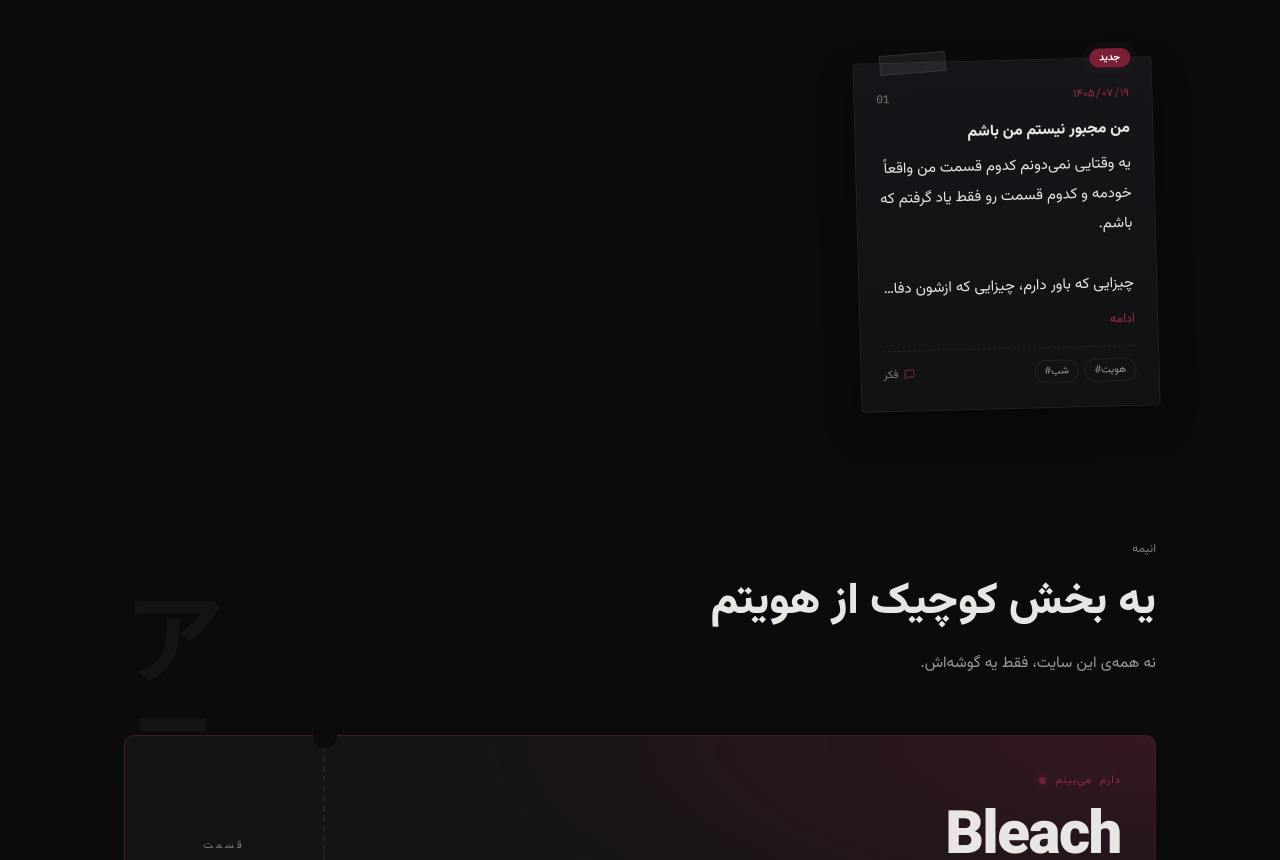
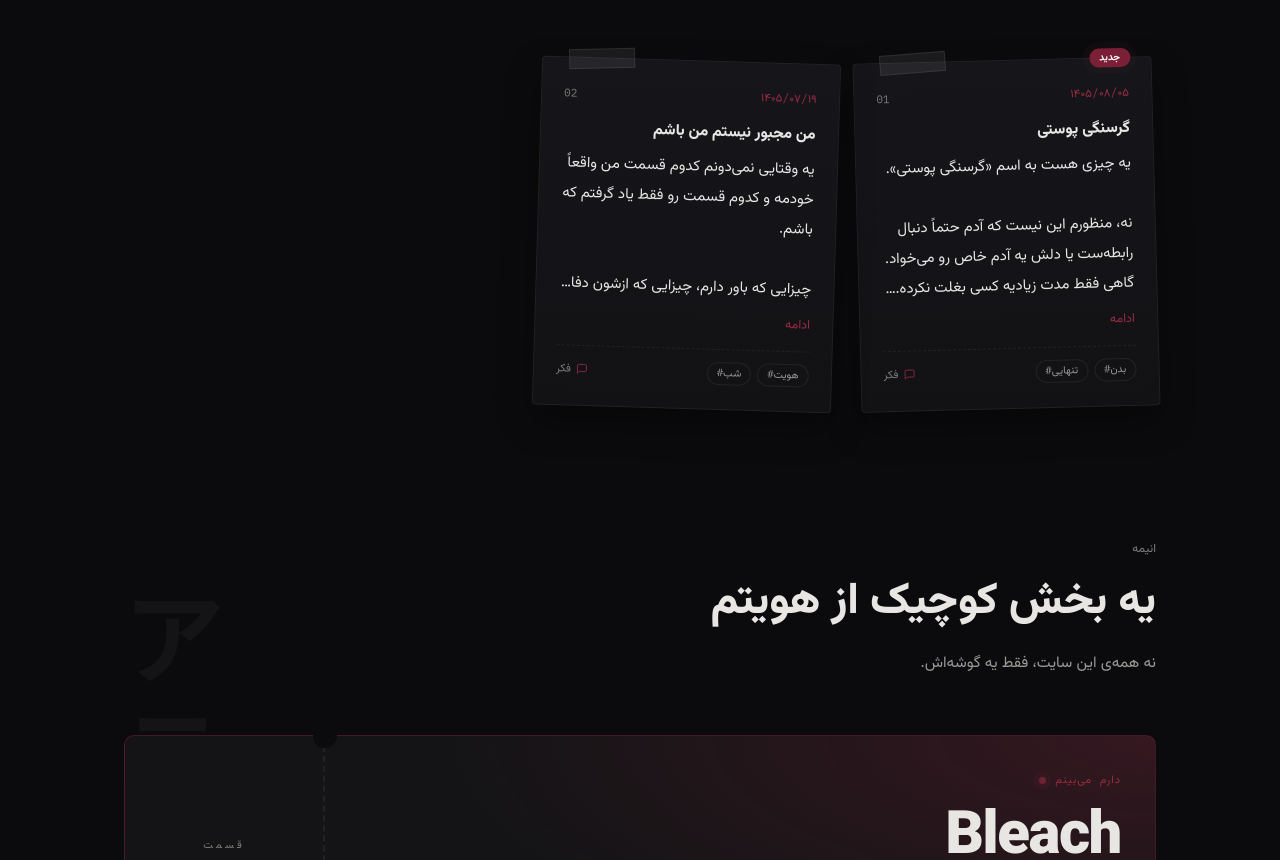
Before and after one commit to jnjal/jnjal.github.io, a React (Vite) app: page / in a window 1280 px wide. Shown: the part 6629-7489 px from the top of the page. Built offline with nearby package versions, Linux system fonts and the light colour scheme.

Commit message:
Add note about skin hunger

```diff
--- a/src/data/content.js
+++ b/src/data/content.js
@@ -421,6 +421,13 @@ export const NOW = {
 // اولین آیتم آرایه «جدید» علامت می‌خوره | متن‌های بلند از ۵ خط جمع می‌شن با «ادامه»
 export const NOTES = [
   {
+    date: "۱۴۰۵/۰۸/۰۵",
+    title: "گرسنگی پوستی",
+    text: "یه چیزی هست به اسم «گرسنگی پوستی».\n\nنه، منظورم این نیست که آدم حتماً دنبال رابطه‌ست یا دلش یه آدم خاص رو می‌خواد. گاهی فقط مدت زیادیه کسی بغلت نکرده. کسی دستش رو روی شونه‌ت نذاشته. کنار کسی ننشستی که لازم نباشه برای بودنش کاری انجام بدی.\n\nبدن هم مثل ذهن، نیاز داره لمس بشه.\n\nفکر کنم برای همین بعضی وقت‌ها دلم یه بغل می‌خواد، بدون اینکه واقعاً بدونم از کی. حتی ممکنه خودم هم نخواهم با اون آدم وارد رابطه بشم. فقط یه لحظه می‌خوام یکی باشه که بتونم کنارش آروم بگیرم.\n\nعجیبه که می‌تونیم ساعت‌ها با آدم‌ها حرف بزنیم، پیام بدیم، بخندیم و حتی دوستشون داشته باشیم، ولی باز یه چیزی کم باشه.\n\nشاید اون چیز، فقط لمس شدنه.\n\nیه بغل ساده.\nدست روی سر.\nتکیه دادن به شونه‌ی یکی.\nیا حتی فقط نشستن کنار یه نفر، بدون حرف زدن.\n\nو شاید بدترین قسمت ماجرا اینه که وقتی مدت زیادی این چیزها رو نداشته باشی، کم‌کم فراموش می‌کنی اصلاً چقدر بهشون نیاز داشتی.\n\nبعد یه شب، یهو می‌فهمی دلت برای چیزی تنگ شده که حتی اسمش رو هم نمی‌دونستی.\n\n**گرسنگی پوستی.**\n\nشاید بدن هم گاهی دلش می‌خواد یکی بهش بگه:\n\n«آره، هنوز اینجایی. تنها نیستی.»",
+    tags: ["بدن", "تنهایی"],
+    mood: "فکر",
+  },
+  {
     date: "۱۴۰۵/۰۷/۱۹",
     title: "من مجبور نیستم من باشم",
     text: "یه وقتایی نمی‌دونم کدوم قسمت من واقعاً خودمه و کدوم قسمت رو فقط یاد گرفتم که باشم.\n\nچیزایی که باور دارم، چیزایی که ازشون دفاع می‌کنم، حتی چیزایی که ازشون بدم میاد؛ چقدرشون انتخاب خودم بوده؟\n\nشاید یه بخش بزرگی از چیزی که بهش می‌گم «من»، فقط نتیجه‌ی جاییه که توش به دنیا اومدم، آدمایی که دورم بودن و چیزایی که هیچ‌وقت اجازه نداشتم درباره‌شون سؤال کنم.\n\nنمی‌خوام فقط برای اینکه از قبل بهم گفتن یه چیزی درسته، قبولش کنم. نمی‌خوام از چیزی دفاع کنم فقط چون از بچگی یاد گرفتم باید دفاع کنم.\n\nولی جدا شدن از چیزایی که سال‌ها بخشی ازت بودن هم به این آسونیا نیست. حتی وقتی دیگه قبولشون نداری، هنوز یه جایی توی ذهنت جا خوش کردن.\n\nفعلاً نمی‌دونم آخرش قراره به چی برسم. فقط می‌خوام یه بارم که شده، قبل از اینکه تصمیم بگیرم کی باشم، از خودم بپرسم اصلاً چرا باید این باشم؟",
```
